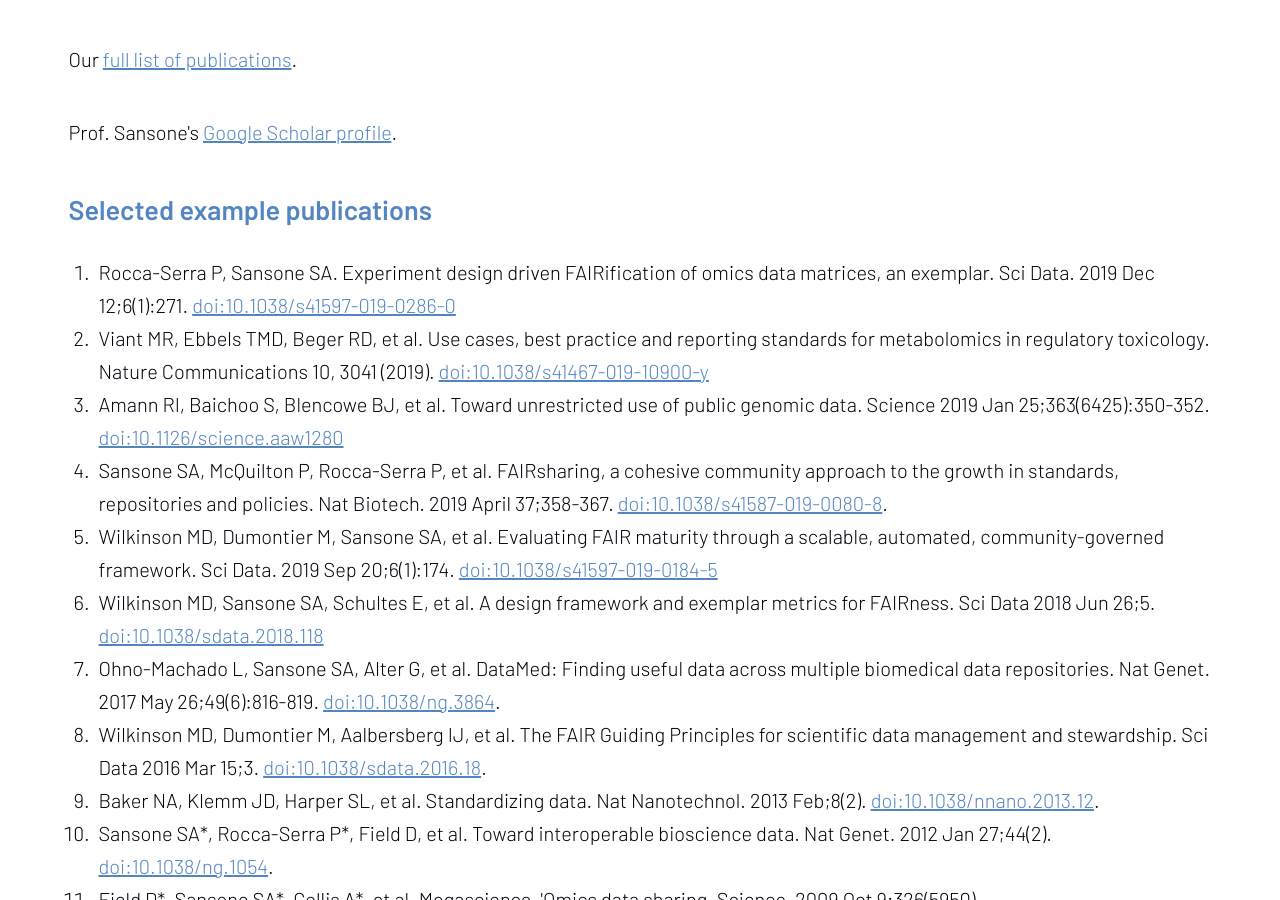
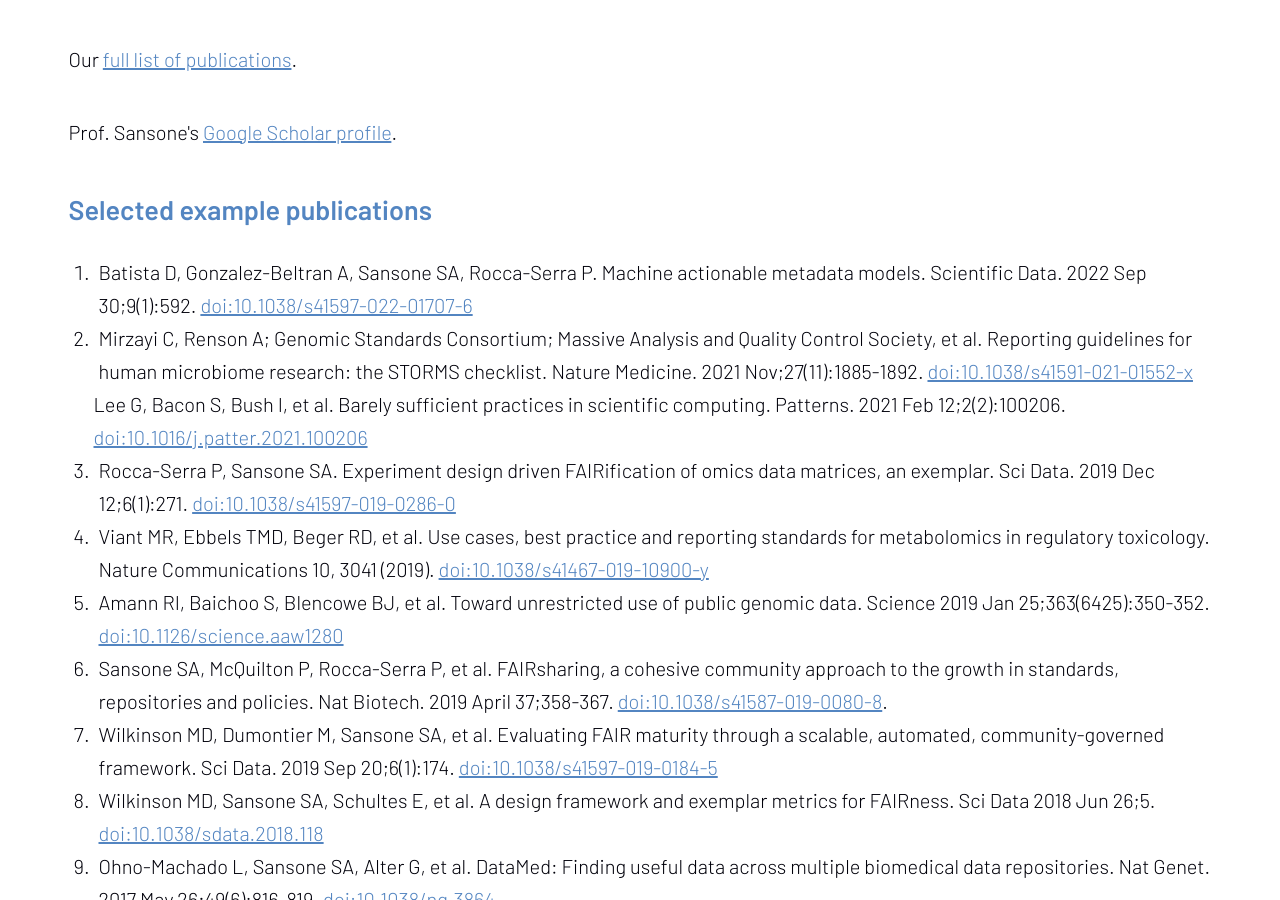
Before and after one commit to FAIRsharing/Sansone-Group-Website, a Jekyll site: the page built from publications.html, in a window 1280 px wide and 900 px high, scrolled down 1069 px. Built offline with Jekyll 4.4.1, drawn with Linux system fonts in a browser that asks for light colours; comment, search, counter and statistics services are not loaded.

Commit message:
Updates pubs
added new one

```diff
--- a/publications.html
+++ b/publications.html
@@ -17,6 +17,23 @@
         <h3>Selected example publications</h3>
 
         <ol>
+            <li>
+        Batista D, Gonzalez-Beltran A, Sansone SA, Rocca-Serra P. Machine actionable metadata models.
+                Scientific Data. 2022 Sep 30;9(1):592.
+                <a href="https://doi.org/10.1038/s41597-022-01707-6" target="_blank">doi:10.1038/s41597-022-01707-6</a>
+                <div class='altmetric-embed' data-badge-type='4' data-doi="10.1038/s41597-022-01707-6"></div>
+            </li>
+            <li>
+        Mirzayi C, Renson A; Genomic Standards Consortium; Massive Analysis and Quality Control Society, et al. Reporting guidelines for human microbiome research: the STORMS checklist.
+                Nature Medicine. 2021 Nov;27(11):1885-1892.
+                <a href="https://doi.org/10.1038/s41591-021-01552-x" target="_blank">doi:10.1038/s41591-021-01552-x</a>
+                <div class='altmetric-embed' data-badge-type='4' data-doi="10.1038/s41591-021-01552-x"></div>
+            </li>
+        Lee G, Bacon S, Bush I, et al. Barely sufficient practices in scientific computing.
+                Patterns. 2021 Feb 12;2(2):100206.
+                <a href="https://doi.org/10.1016/j.patter.2021.100206" target="_blank">doi:10.1016/j.patter.2021.100206</a>
+                <div class='altmetric-embed' data-badge-type='4' data-doi="10.1016/j.patter.2021.100206"></div>
+            </li>
             <li>
         Rocca-Serra P, Sansone SA. Experiment design driven FAIRification of omics data matrices, an exemplar.
                 Sci Data. 2019 Dec 12;6(1):271.
```
